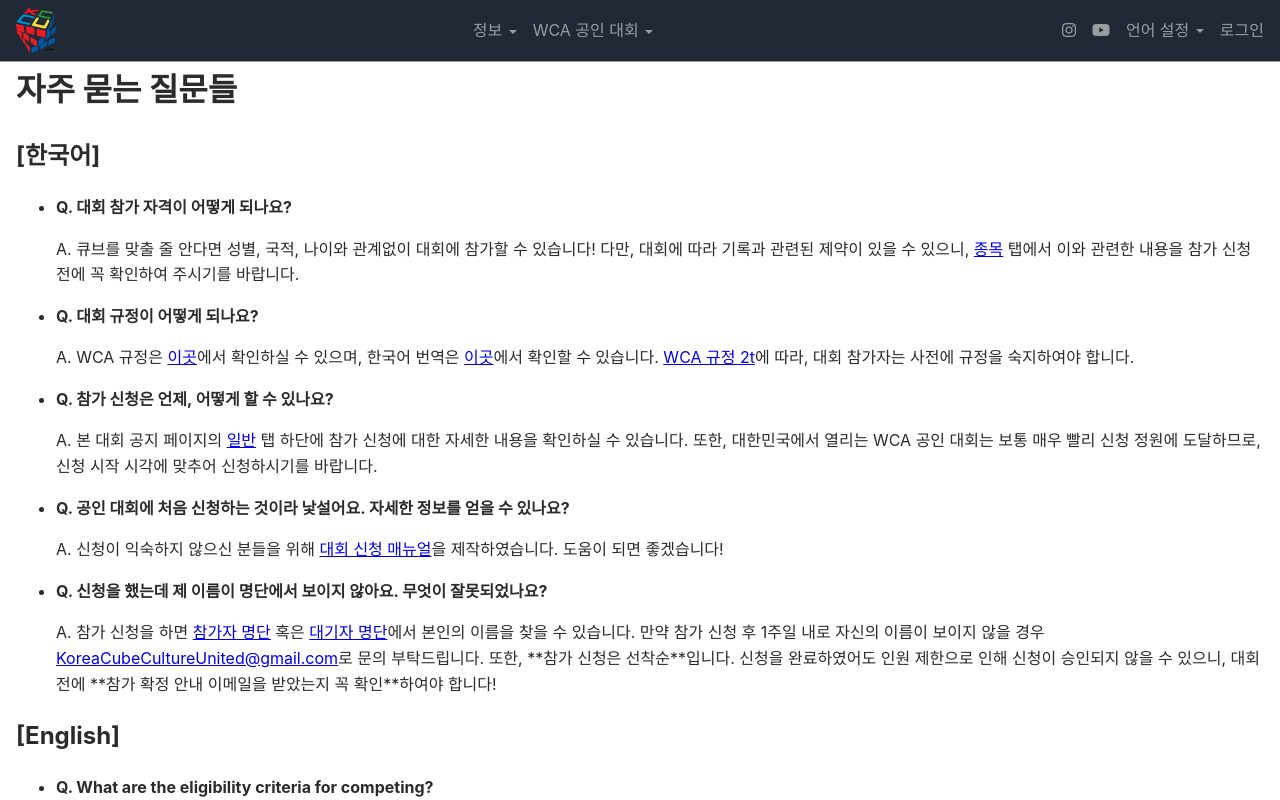
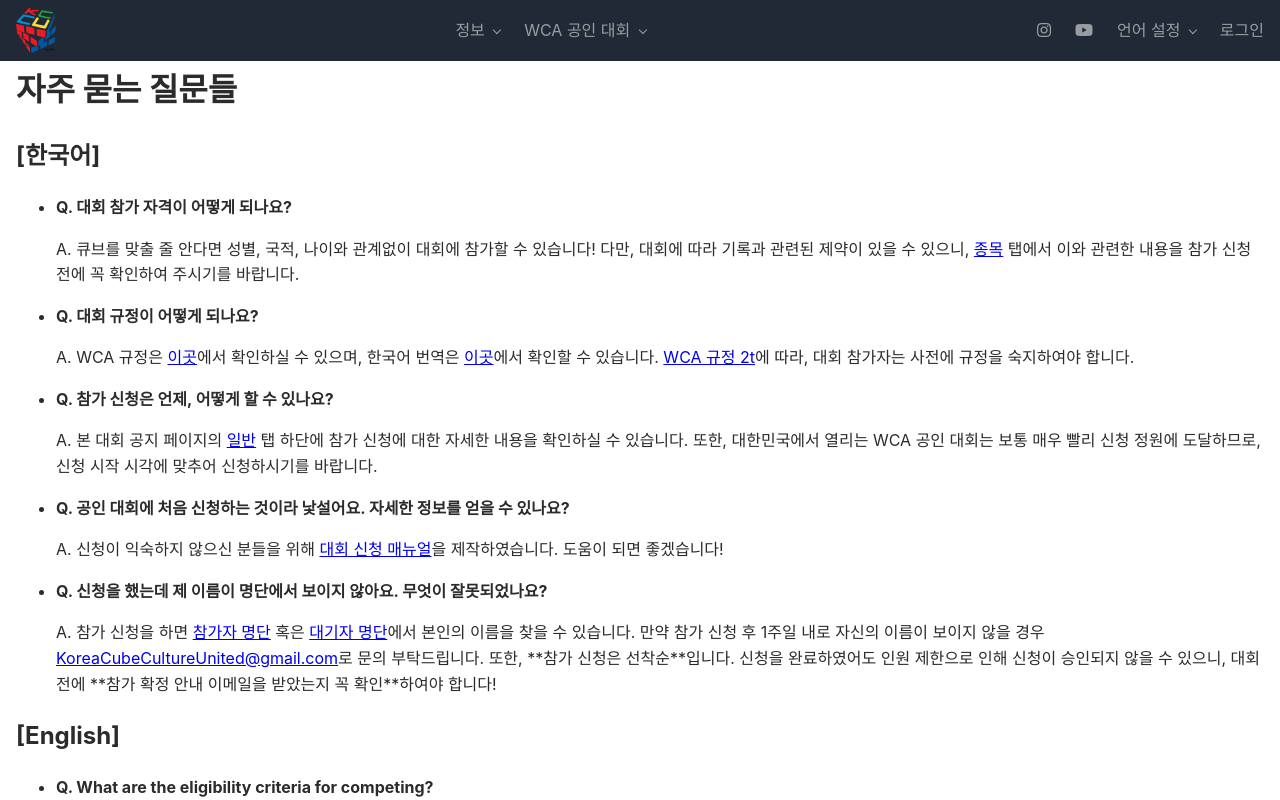
Before and after one commit to goomseo/koreacubecultureunited.org, a plain HTML site: page pages/competitions/guide/faq/index.html in a window 1280 px wide. Shown: the top 800 px of the page. Drawn offline with nearby package versions, Linux system fonts and the light colour scheme; files that its build step writes are made by us from their sources; files whose address does not match are found by name; a web font is replaced by a local one.

Commit message:
Fix header

```diff
--- a/css/style.css
+++ b/css/style.css
@@ -1,4 +1,3 @@
-/* 기본 스타일 */
 @import url('https://cdn.jsdelivr.net/gh/orioncactus/pretendard@v1.3.9/dist/web/variable/pretendardvariable-dynamic-subset.min.css');
 
 :root {
@@ -57,11 +56,14 @@ header {
   width: 100%;
   z-index: 1000;
   background-color: var(--color-bg-dark);
-  border-bottom: 0.25px solid var(--color-border);
+  display: flex;
+  justify-content: space-between;
+  align-items: center;
+  padding: var(--spacing-small) 0;
 }
 
 main {
-  margin: calc(var(--header-height) + var(--spacing-small)) var(--spacing-medium) 0;
+  margin: calc(var(--header-height) + var(--spacing-small)) var(--spacing-medium);
 }
 
 section {
@@ -69,7 +71,6 @@ section {
 }
 
 footer {
-  /* margin-top: var(--spacing-large); */
   padding: var(--spacing-medium) 0;
   text-align: center;
   border-top: 0.25px solid var(--color-border);
@@ -82,7 +83,7 @@ footer {
   display: flex;
   justify-content: space-between;
   align-items: center;
-  padding: var(--spacing-small) 0;
+  width: 100%;
 }
 
 .logo-container {
@@ -127,23 +128,34 @@ footer {
   list-style: none;
   margin: 0;
   padding: 0;
-  gap: 0;
+  gap: var(--spacing-small);
 }
 
 .nav-item,
 .dropdown {
   position: relative;
-  display: inline-block;
+  display: flex;
+  align-items: center;
 }
 
-.nav-link,
-.dropdown-link {
-  display: block;
+.nav-link {
+  display: flex;
+  align-items: center;
   text-decoration: none;
   color: var(--color-text-header);
   font-size: var(--font-size-base);
   padding: var(--spacing-small) var(--spacing-small);
-  background-color: transparent;
+  cursor: pointer;
+}
+
+.dropdown-link {
+  display: flex;
+  align-items: center;
+  gap: 0.3rem;
+  text-decoration: none;
+  color: var(--color-text-header);
+  font-size: var(--font-size-base);
+  padding: var(--spacing-small) var(--spacing-small);
   cursor: pointer;
 }
 
@@ -162,14 +174,11 @@ footer {
 }
 
 .nav-link:hover,
-.dropdown-link:hover,
-.dropdown-link:hover .caret {
+.dropdown-link:hover {
   color: var(--color-text-header-hover);
-  border-top-color: var(--color-text-header-hover);
   transition: color 0.3s ease;
 }
 
-/* 드롭다운 메뉴 기본 스타일 */
 .dropdown-menu {
   display: none;
   position: absolute;
@@ -186,17 +195,9 @@ footer {
   white-space: nowrap;
 }
 
-/* 드롭다운 메뉴가 JavaScript로 열릴 때 표시 */
-.dropdown-menu[style='display: block;'] {
-  display: block !important;
-}
-
-/* 드롭다운 링크 hover 효과 */
-.dropdown-link:hover,
-.dropdown-link:hover .caret {
-  color: var(--color-text-header-hover);
-  border-top-color: var(--color-text-header-hover);
-  transition: color 0.3s ease;
+.dropdown-menu li {
+  display: flex;
+  align-items: center;
 }
 
 .dropdown-menu li a {
@@ -204,7 +205,8 @@ footer {
   text-decoration: none;
   color: var(--color-text-header);
   font-size: var(--font-size-small);
-  display: block;
+  display: flex;
+  align-items: center;
 }
 
 .dropdown-menu li a:hover {
@@ -216,20 +218,23 @@ footer {
 }
 
 .dropdown:hover .dropdown-menu {
-  display: block;
+  display: flex;
+  flex-direction: column;
 }
 
-.caret {
-  display: inline-block;
-  margin-left: var(--spacing-xxsmall);
-  width: 0;
-  height: 0;
-  border-left: 0.3rem solid transparent;
-  border-right: 0.3rem solid transparent;
-  border-top: 0.3rem solid var(--color-text-header);
-  vertical-align: middle;
-  position: relative;
-  top: 0;
+.dropdown-link::after {
+  content: '';
+  width: 0.3rem;
+  height: 0.3rem;
+  border: 0.1rem solid var(--color-text-header);
+  border-top: none;
+  border-left: none;
+  transform: rotate(45deg);
+  transition: border-color 0.3s ease;
+}
+
+.dropdown-link:hover::after {
+  border-color: var(--color-text-header-hover);
 }
 
 .sr-only {
```
Also changed, not shown: includes/header.html (+3 -13 lines), js/dropdown.js (deleted, +0 -39 lines).
